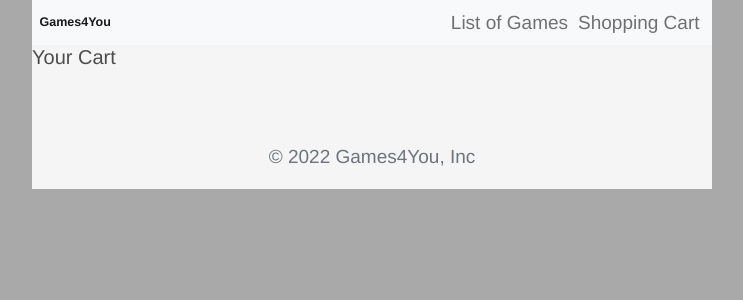
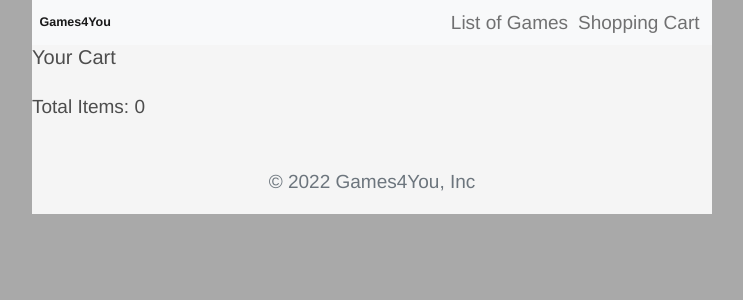
Before and after one commit to kouvang322/First-Vue, a Vue app in the folder First vue/: page /shoppingcart in a window 1280 px wide. Shown: the top 300 px of the page, without its empty margins (268-1011 px from the left). Built offline with nearby package versions, Linux system fonts and the light colour scheme.

Commit message:
Added total items count

```diff
--- a/First vue/src/views/ShoppingCart.vue
+++ b/First vue/src/views/ShoppingCart.vue
@@ -10,7 +10,10 @@
                 <button type="button" class="btn btn-danger" @click="vgStore.removeFromCart(index)">Remove Item</button>
             </li>
         </ul>
-
+        <div> Total Items: {{ vgStore.shoppingCartList.length }}</div>
+        <div v-for="item, index in vgStore.shoppingCartList" :key="item.price">
+            Total Cost: {{ item.price }}
+        </div>
     </div>
 
     </div>
```
